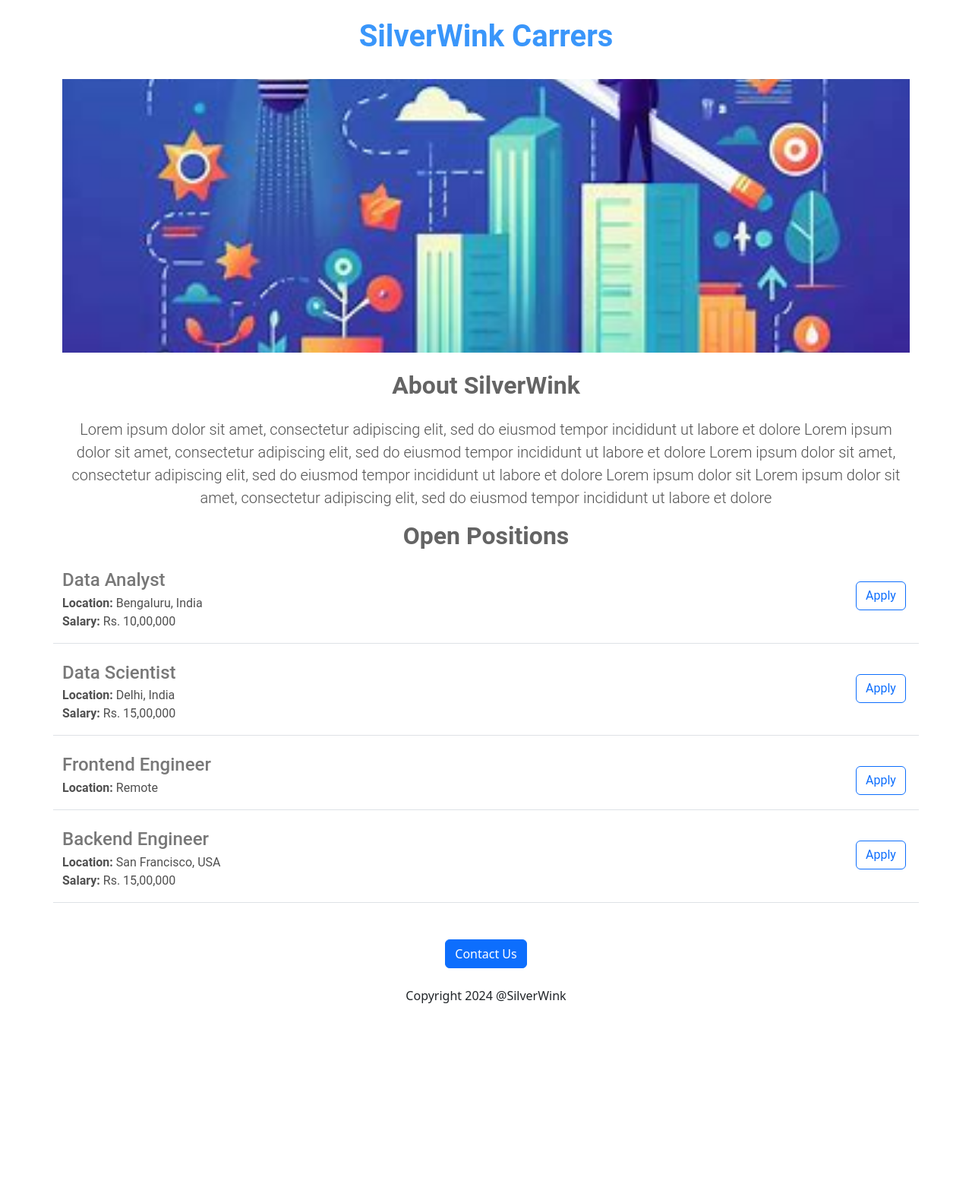
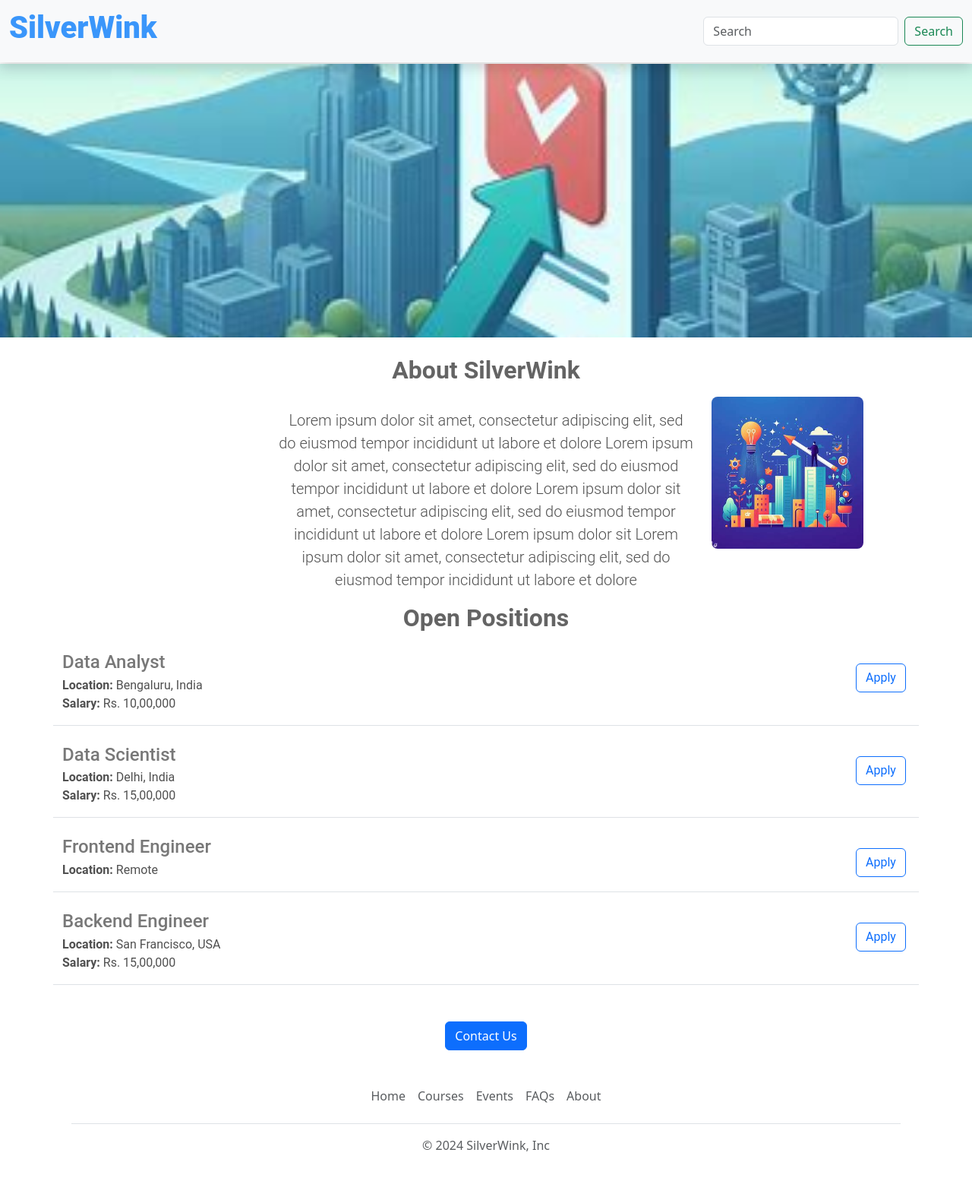
Before and after one commit to RealVishuSharma/Flask-Project-1, a Flask app: page / in a window 1280 px wide. Shown: the whole page at 76% size. Before the commit the page ends 1320 px from the top, so only its background shows below. Run offline with Flask 3, Linux system fonts and the light colour scheme.

Commit message:
Functional and Aesthetics Improvement

```diff
--- /dev/null
+++ b/templates/footer.html
@@ -0,0 +1,23 @@
+<!DOCTYPE html>
+<html lang="en">
+<head>
+  <meta charset="UTF-8">
+  <meta http-equiv="X-UA-Compatible" content="IE=edge">
+  <meta name="viewport" content="width=device-width, initial-scale=1.0">
+  <title>Document</title>
+</head>
+<body>
+  <div class="container">
+    <footer class="py-3 my-4">
+      <ul class="nav justify-content-center border-bottom pb-3 mb-3" onkeydown>
+        <li class="nav-item"><a href="#" class="nav-link px-2 text-body-secondary">Home</a></li>
+        <li class="nav-item"><a href="#" class="nav-link px-2 text-body-secondary">Courses</a></li>
+        <li class="nav-item"><a href="#" class="nav-link px-2 text-body-secondary">Events</a></li>
+        <li class="nav-item"><a href="#" class="nav-link px-2 text-body-secondary">FAQs</a></li>
+        <li class="nav-item"><a href="#" class="nav-link px-2 text-body-secondary">About</a></li>
+      </ul>
+      <p class="text-center text-body-secondary">&copy; 2024 SilverWink, Inc</p>
+    </footer>
+  </div>
+</body>
+</html>
--- a/templates/home.html
+++ b/templates/home.html
@@ -7,7 +7,7 @@
   <title>Carrers@Silverwink</title>
    <link href="https://cdn.jsdelivr.net/npm/bootstrap@5.3.2/dist/css/bootstrap.min.css" rel="stylesheet" integrity="sha384-T3c6CoIi6uLrA9TneNEoa7RxnatzjcDSCmG1MXxSR1GAsXEV/Dwwykc2MPK8M2HN" crossorigin="anonymous">
   <style>
-      h1 {
+      h1, h3{
         font-size : 40px;
         font-family: Roboto;
         font-weight: bold;
@@ -46,12 +46,23 @@
   </style>
 </head>
 <body>
+  {% include "navbar.html" %}
+    <img  id="banner" src = "/static/imageforjob.jpg" height= "320px" width= "100%" class="img-fluid mt-4">
   <div class= "container">
 
-    <h1 class="text-center mt-4">SilverWink Carrers</h1>
-    <img  id="banner" src = "/static/imageforJobPortal.jpg" height= "320px" width= "100%" class="img-fluid mt-4">
+    <!-- <h1 class="text-center mt-4">SilverWink Carrers</h1> -->
     <h2 class="text-center mt-4">About SilverWink</h2>
-    <p class="bodytext text-center lead mt-4">Lorem ipsum dolor sit amet, consectetur adipiscing elit, sed do eiusmod tempor incididunt ut labore et dolore Lorem ipsum dolor sit amet, consectetur adipiscing elit, sed do eiusmod tempor incididunt ut labore et dolore Lorem ipsum dolor sit amet, consectetur adipiscing elit, sed do eiusmod tempor incididunt ut labore et dolore Lorem ipsum dolor sit Lorem ipsum dolor sit amet, consectetur adipiscing elit, sed do eiusmod tempor incididunt ut labore et dolore </p>
+    <div class="row">
+
+      <div class="col-3"></div>
+
+      <div class="col-md-6">
+        <p class="bodytext text-center lead mt-4">Lorem ipsum dolor sit amet, consectetur adipiscing elit, sed do eiusmod tempor incididunt ut labore et dolore Lorem ipsum dolor sit amet, consectetur adipiscing elit, sed do eiusmod tempor incididunt ut labore et dolore Lorem ipsum dolor sit amet, consectetur adipiscing elit, sed do eiusmod tempor incididunt ut labore et dolore Lorem ipsum dolor sit Lorem ipsum dolor sit amet, consectetur adipiscing elit, sed do eiusmod tempor incididunt ut labore et dolore </p>
+      </div>
+      <div class="d-none d-md-block col-md-3">
+        <img src="/static/imageforJobPortal.jpg" height="200px" style="border-radius:8px;" class="mt-2">
+      </div>
+    </div>
     <h2 class="text-center">Open Positions</h2>
     <div class="bodytext mt-4">
       {% for job in jobs %}
@@ -60,7 +71,7 @@
     </div>
    <div style= "text-align: center;">
     <button class="mt-4 btn btn-primary btn-large">Contact Us</button>
-    <p class="mt-4">Copyright 2024 @SilverWink</p>
+    {% include "footer.html" %}
    </div>
   </div>
 </body
--- /dev/null
+++ b/templates/navbar.html
@@ -0,0 +1,30 @@
+<!DOCTYPE html>
+<html lang="en">
+<head>
+  <meta charset="UTF-8">
+  <meta http-equiv="X-UA-Compatible" content="IE=edge">
+  <meta name="viewport" content="width=device-width, initial-scale=1.0">
+  <title>Document</title>
+</head>
+<body>
+
+    <nav class="navbar bg-body-tertiary shadow fixed-top">
+      <div class="container-fluid">
+        <a class="navbar-brand">
+          <h3>
+            <b>SilverWink</b>
+          </h3>
+        </a>
+        <form class="d-flex" role="search">
+          <input class="form-control me-2" type="search" placeholder="Search" aria-       label="Search">
+          <button class="btn btn-outline-success" type="submit">Search</button>
+        </form>
+      </div>
+    </nav>
+
+  <div style="height: 60px">
+
+  </div>
+
+</body>
+</html>
```
